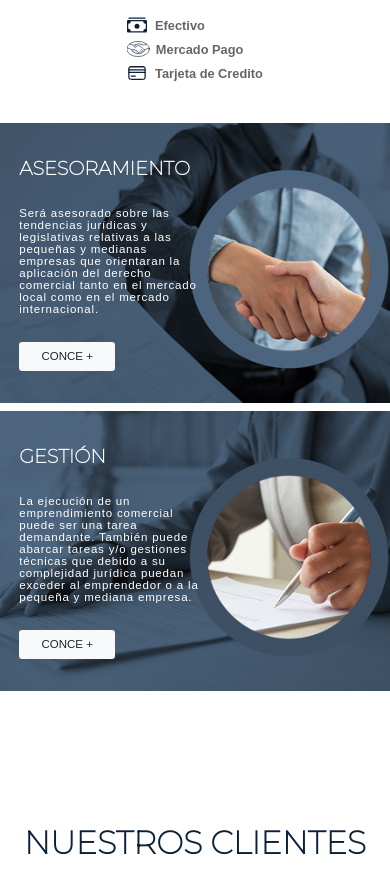
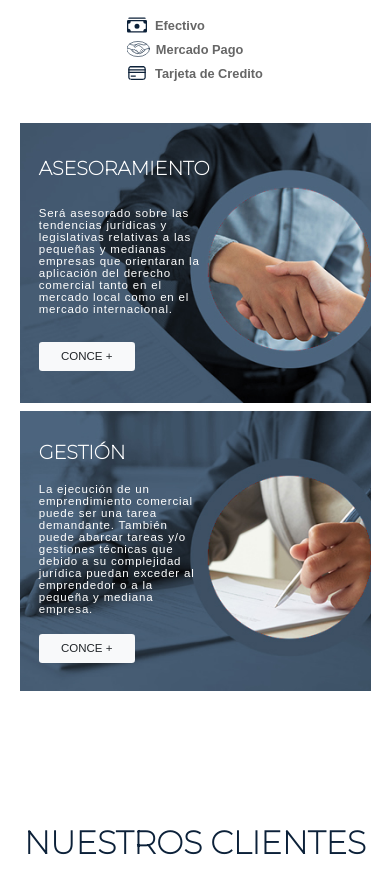
Before and after one commit to federicorga/Wl-consult, a React (Create React App) app: page / in a window 390 px wide. Shown: the part 1708-2601 px from the top of the page. Built offline with nearby package versions, Linux system fonts and the light colour scheme.

Commit message:
actualizacion 28-1-2025 23hs

```diff
--- a/src/components/SectionInicio/SectionInicio.css
+++ b/src/components/SectionInicio/SectionInicio.css
@@ -285,14 +285,7 @@ background-attachment: fixed;
         padding-left: 10px;
     }
 
-    .box-asesoramiento-inicio{
-        width: 100%;
-    }
 
-    .box-gestion-inicio{
-        width: 100%;
-        margin-top: 10px;
-    }
 .inicio-secA h3{text-align: center;
 }
 
@@ -318,4 +311,15 @@ background-attachment: fixed;
     }
 
 
+    .box-asesoramiento-inicio{
+        width: 90%;
+        margin-bottom: 5px;
+    }
+
+    .box-gestion-inicio{
+        width: 90%;
+        margin-top: 5px;
+    }
+
+
 }
--- a/src/components/SectionInicio/SectionInicio.jsx
+++ b/src/components/SectionInicio/SectionInicio.jsx
@@ -93,7 +93,7 @@ const SectionInicio = () => {
 
 <div>
   <section className="box-services">
-  <div data-aos="fade-right">
+
     <div className="box-asesoramiento-inicio">
       <div className="boxs-servicios-inicio-content">
         <h2>ASESORAMIENTO</h2>
@@ -104,8 +104,8 @@ const SectionInicio = () => {
 
       </div>
     </div>
-    </div>
-    <div data-aos="fade-left">
+
+
     <div className="box-gestion-inicio">
       <div className="boxs-servicios-inicio-content">
       <h2>GESTIÓN</h2>
@@ -117,7 +117,7 @@ const SectionInicio = () => {
 
     </div>
 
-    </div>
+
 
 
   </section>
```
